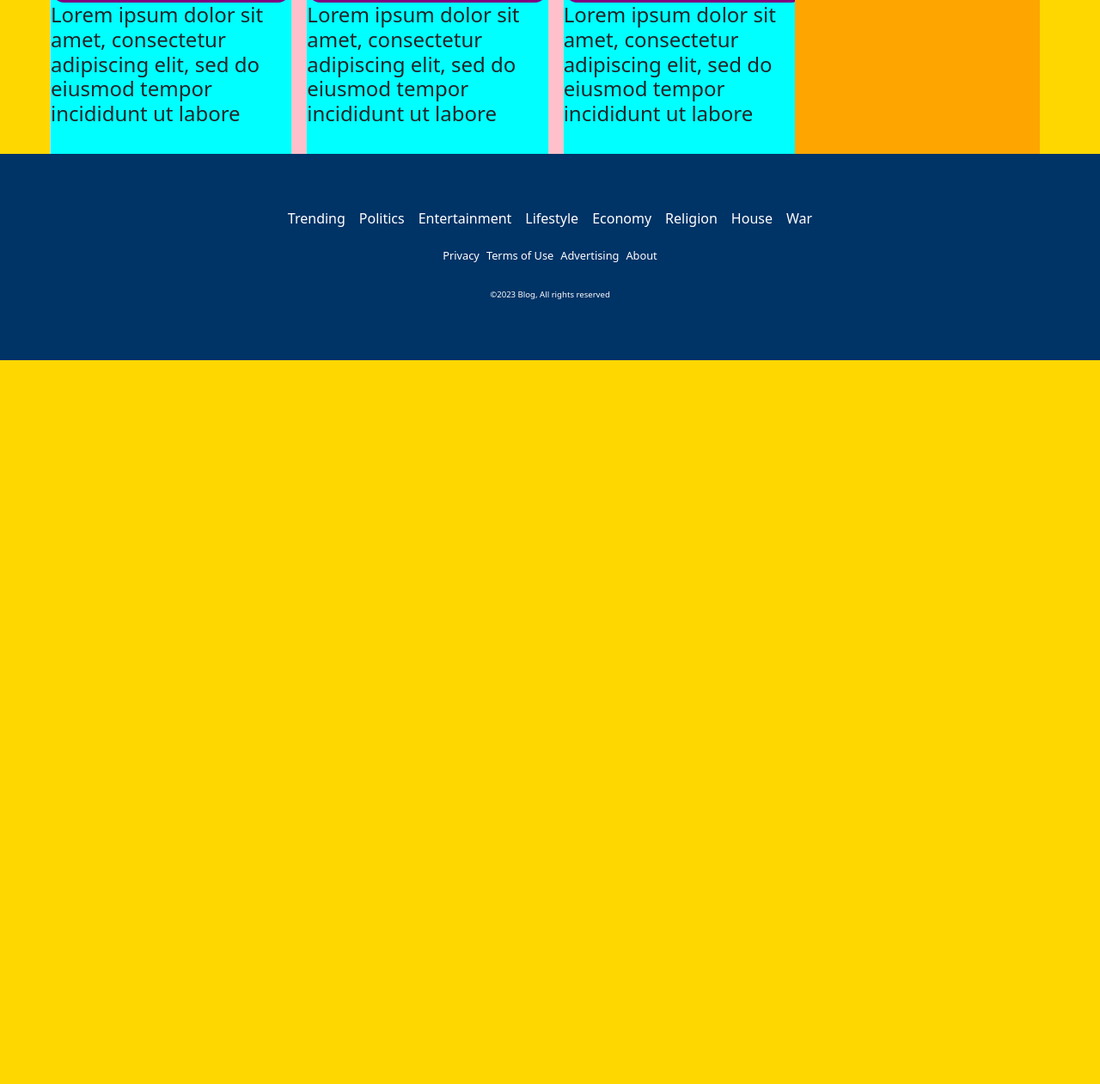
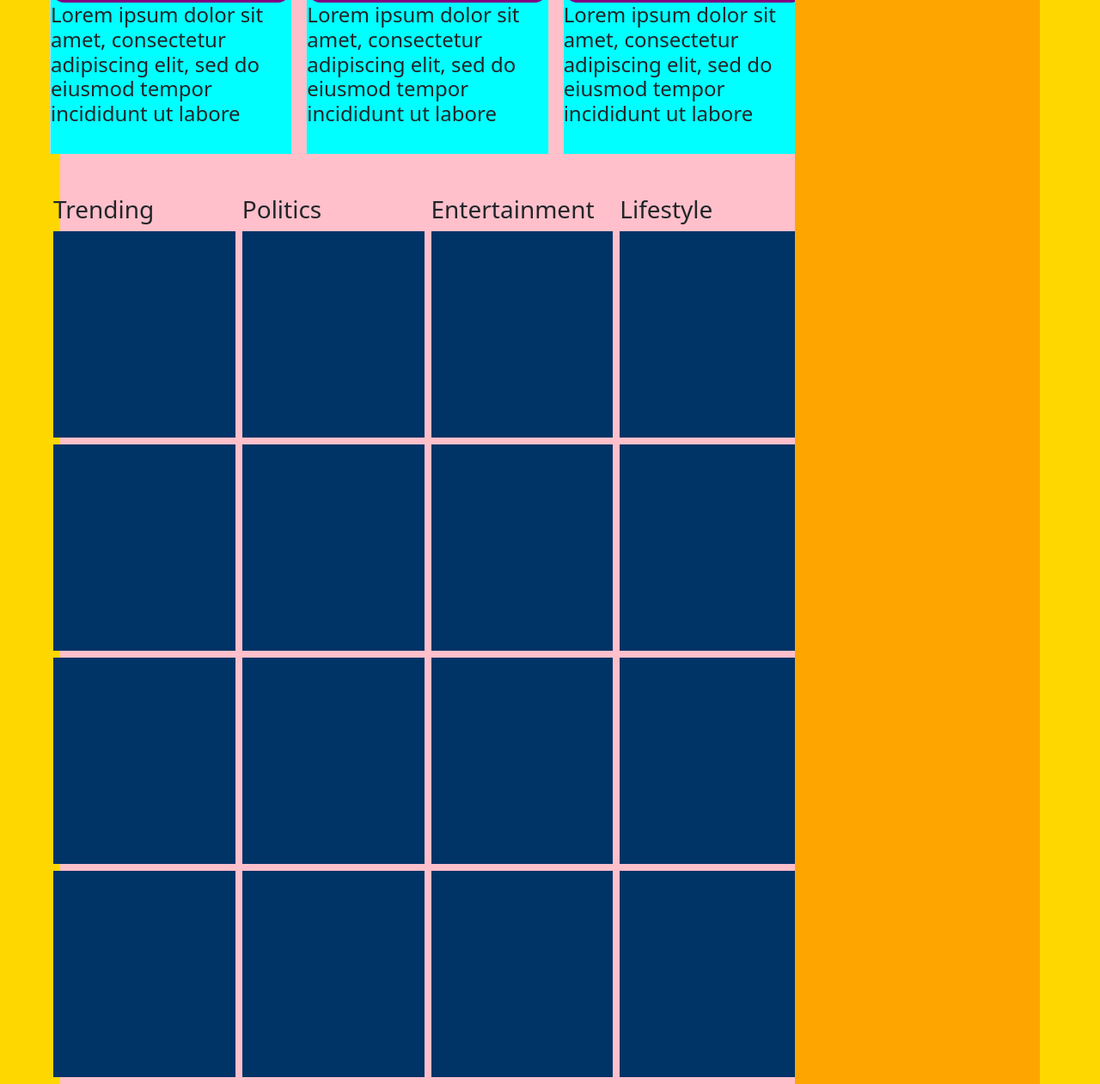
Before and after one commit to filippopelloia/BLOG, a plain HTML site: page index.html in a window 1280 px wide. Shown: the part 1483-2744 px from the top of the page at 86% size. Before the commit the page ends 1902 px from the top, so only its background shows below. Drawn offline with nearby package versions, Linux system fonts and the light colour scheme.

Commit message:
fifth commit august 18th

```diff
--- a/index.html
+++ b/index.html
@@ -125,11 +125,49 @@
                         </div>
                     </div>
 
+                    <div class="row">
+                        <div class="category col-sm mt-5 mx-1">
+                            <h3>Trending</h3>
+                            <div class="article-category my-2"></div>
+                            <div class="article-category my-2"></div>
+                            <div class="article-category my-2"></div>
+                            <div class="article-category my-2"></div>
+                        </div>
+
+                        <div class="category col-sm mt-5 mx-1">
+                            <h3>Politics</h3>
+                            <div class="article-category my-2"></div>
+                            <div class="article-category my-2"></div>
+                            <div class="article-category my-2"></div>
+                            <div class="article-category my-2"></div>
+                        </div>
+
+                        <div class="category col-sm mt-5 mx-1">
+                            <h3>Entertainment</h3>
+                            <div class="article-category my-2"></div>
+                            <div class="article-category my-2"></div>
+                            <div class="article-category my-2"></div>
+                            <div class="article-category my-2"></div>
+                        </div>
+
+                        <div class="category col-sm mt-5 mx-1">
+                            <h3>Lifestyle</h3>
+                            <div class="article-category my-2"></div>
+                            <div class="article-category my-2"></div>
+                            <div class="article-category my-2"></div>
+                            <div class="article-category my-2"></div>
+                        </div>
+
+                    </div>
+
                 </div>
                 <div class="col-sm" id="right"></div>
             </div>
         </div>
     </main>
+
+
+
 
     <footer class="d-flex justify-content-center align-items-center px-5 py-3">
         <div>
--- a/style.css
+++ b/style.css
@@ -112,6 +112,12 @@ main{
     background-color: purple;
 }
 
+.article-category{
+    height: 30vh;
+    width: 100%;
+    background-color: #036;
+}
+
 footer{
     height: 30vh;
     width: 100%;
```
